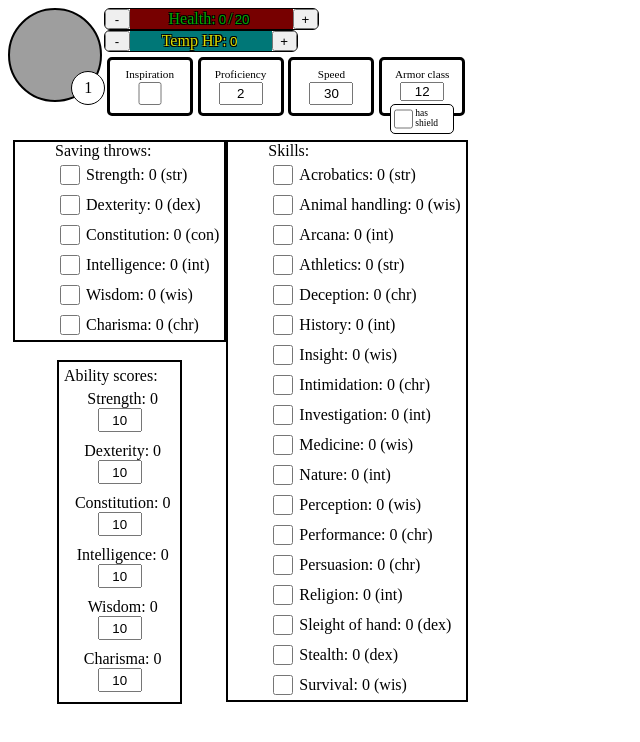
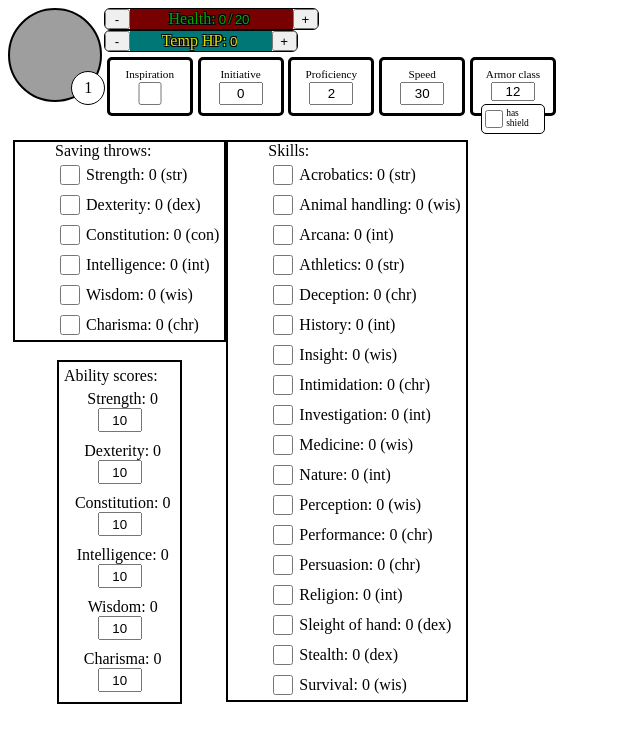
Before and after one commit to RandomDuck/DnD_interactive_CC, a React (Create React App) app: page / in a window 1280 px wide. Shown: the top 742 px of the page, without its empty margins (0-640 px from the left). Built offline with nearby package versions, Linux system fonts and the light colour scheme; grey boxes are pictures that could not be loaded.

Commit message:
setup initative

```diff
--- a/src/atoms/modifier-atoms.js
+++ b/src/atoms/modifier-atoms.js
@@ -9,6 +9,12 @@ const charisma = atom(10);
 const proficiency = atom(2);
 const speed = atom(30);
 const armorclass = atom(12);
+//TODO: make a way to reset initOveride.
+const initOveride = atom(null);
+const initiative = atom(
+  (get)=> get(initOveride) ?? calcAbilityScore(get(dexterity)),
+  (_get,set,val)=>set(initOveride,isNaN(val) ? String(val) : val)
+);
 
 function getModifierAtom(target) {
   switch (target) {
@@ -39,6 +45,9 @@ function getModifierAtom(target) {
     case 'ac':
     case 'armorclass':
       return armorclass;
+    case 'init':
+    case 'initiative':
+      return initiative
     default:
       console.error("no souch target in modifier atoms:", target);
       return atom(0);
--- a/src/components/combat-emblems/index.jsx
+++ b/src/components/combat-emblems/index.jsx
@@ -7,6 +7,9 @@ export function CombatEmblems() {
     <StyledDiv id='combat-emblems' data-testid="combat-emblems">
       <CombatBox label="Inspiration">
         <Checkbox name="insp" size="l"/>
+      </CombatBox>
+      <CombatBox label="Initiative">
+        <ModInput type="init"/>
       </CombatBox>
       <CombatBox label="Proficiency">
         <ModInput hideTxt type='proficiency' size='ml' displayScore />
--- a/src/components/modifiers/components/modInput.jsx
+++ b/src/components/modifiers/components/modInput.jsx
@@ -4,5 +4,5 @@ import { StyledInput } from '../imports';
 
 export function ModInput({type, size, underline=false}) {
   const [mod ,setMod] = useAtom(getModifierAtom(type))
-  return <StyledInput type="number" underline={underline} value={mod} onChange={el=>setMod(el.target.valueAsNumber)} size={size} />;
+  return <StyledInput type="number" underline={underline} value={isNaN(mod) ? '' : mod} onChange={el=>setMod(el.target.valueAsNumber)} size={size} />;
 }
```
